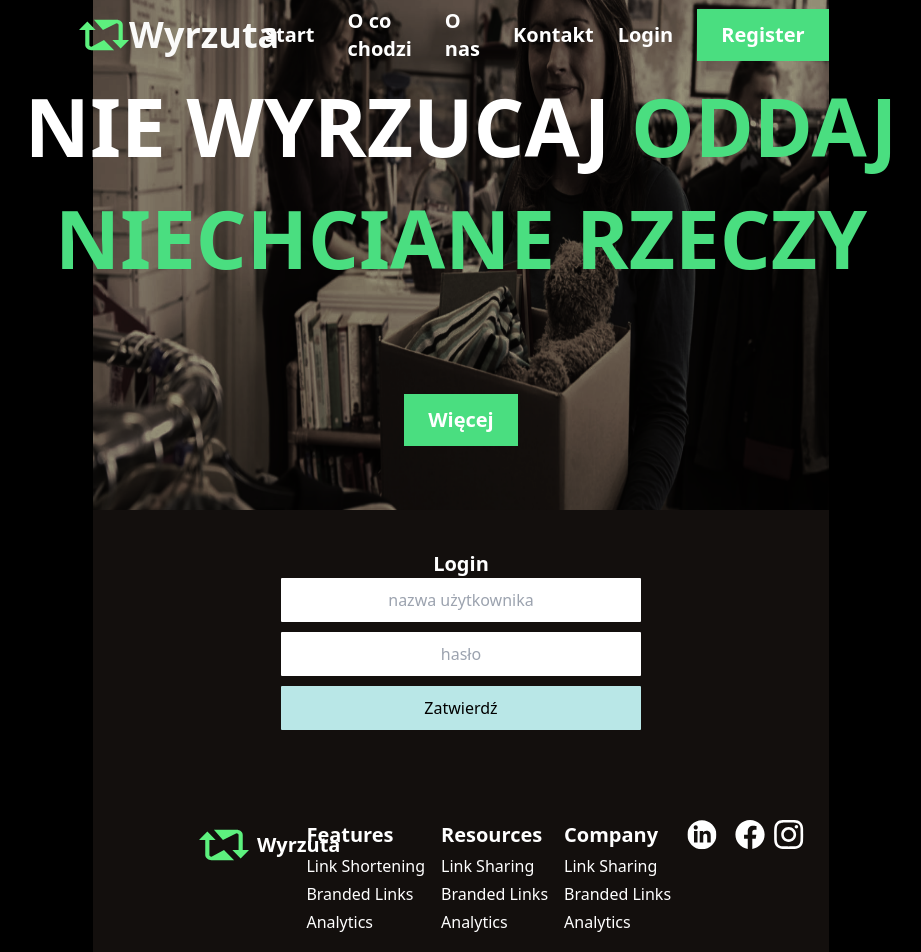
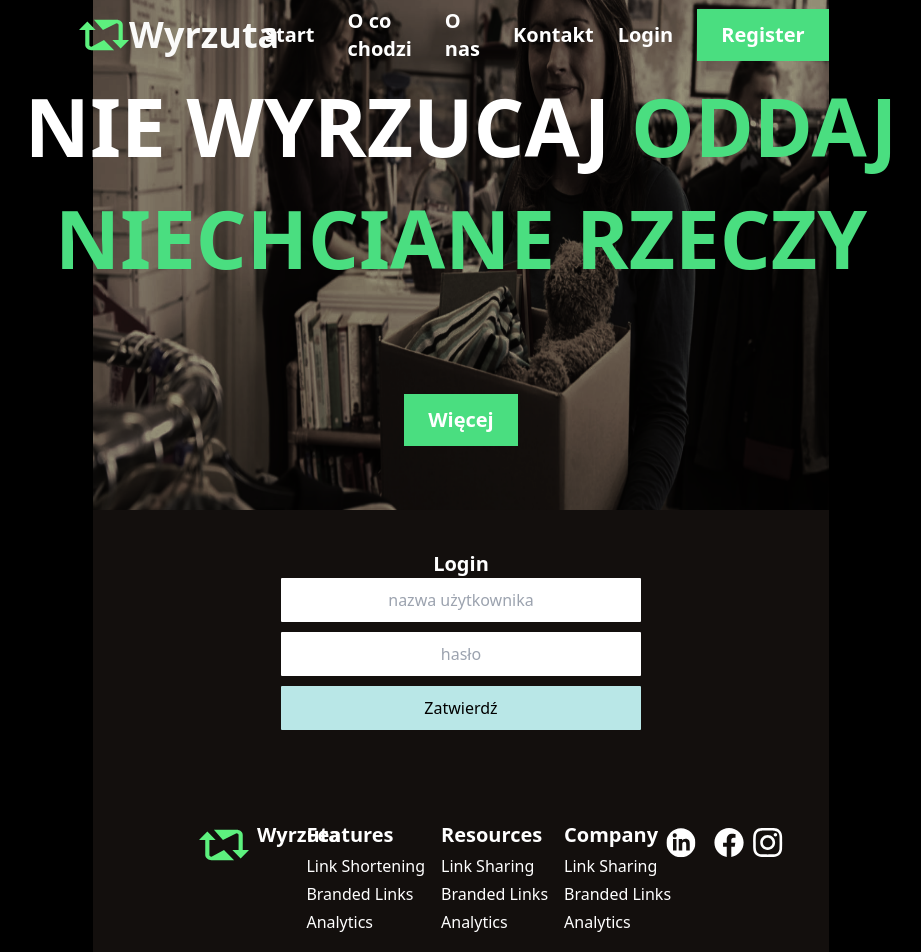
Before and after one commit to tomizdebski/WYRZUTA_APP, a React (Create React App) app: page /login in a window 1280 px wide. Shown: the top 952 px of the page, without its empty margins (179-1100 px from the left). Built offline with nearby package versions, Linux system fonts and the light colour scheme; a web font is replaced by a local one; what google-maps-react, react-dotenv would draw is missing.

Commit message:
fix_footer_layout

```diff
--- a/src/components/Footer/Footer.jsx
+++ b/src/components/Footer/Footer.jsx
@@ -1,14 +1,15 @@
 export default function Footer() {
   return (
     <div className="flex flex-col items-center justify-between min-h-[300px] gap-4 bg-[#130F0D] p-10 ">
-      <div className="flex xs:flex-col lg:flex-row  xs:items-center  gap-4 lg:items-start justify-between  relative w-[80%]">
-        <div className="flex gap-2 items-center">
+      <div className="flex xs:flex-row lg:flex-row  xs:items-center  gap-4 lg:items-start justify-between  relative w-[80%]">
+
+        <div className="flex gap-2 items-top">
           <img className="w-[50px] h-[50px] " src="logo.svg" />
           <div className="text-white text-center lg:text-left font-oswald text-[20px] font-bold  relative">
             Wyrzuta{" "}
           </div>
         </div>
-
+        <div className="flex flex-col md:flex-row gap-4 ">
         <div className="flex flex-col gap-1 shrink-0">
           <div className="text-white text-[20px] text-center lg:text-left font-bold  relative w-[104px]">
             Features{" "}
@@ -23,6 +24,7 @@ export default function Footer() {
             Analytics{" "}
           </div>
         </div>
+
         <div className="flex flex-col gap-1 shrink-0 relative">
           <div className="text-white text-[20px] text-center lg:text-left font-bold  relative w-[104px]">
             Resources{" "}
@@ -37,6 +39,8 @@ export default function Footer() {
             Analytics{" "}
           </div>
         </div>
+
+
         <div className="flex flex-col gap-1  shrink-0 relative">
           <div className="text-white text-center text-[20px] xs:text-center lg:text-left font-bold  relative w-[104px]">
             Company{" "}
@@ -51,7 +55,8 @@ export default function Footer() {
             Analytics{" "}
           </div>
         </div>
-        <div className="flex flex-row gap-[9px] items-start justify-start shrink-0 relative">
+        </div>
+        <div className="flex flex-row gap-[9px] items-start justify-start shrink-0 relative pt-2">
           <div className="flex flex-row gap-1 items-center justify-start ">
             <img
               src="linkedin.svg"
@@ -81,6 +86,7 @@ export default function Footer() {
             />
           </div>
         </div>
+
       </div>
       <div className="flex flex-col md:flex-row justify-center xl:justify-between md:gap-8 xs:gap-2 relative">
         <div className="flex flex-row gap-4 items-center justify-center  w-[198px] relative">
```
